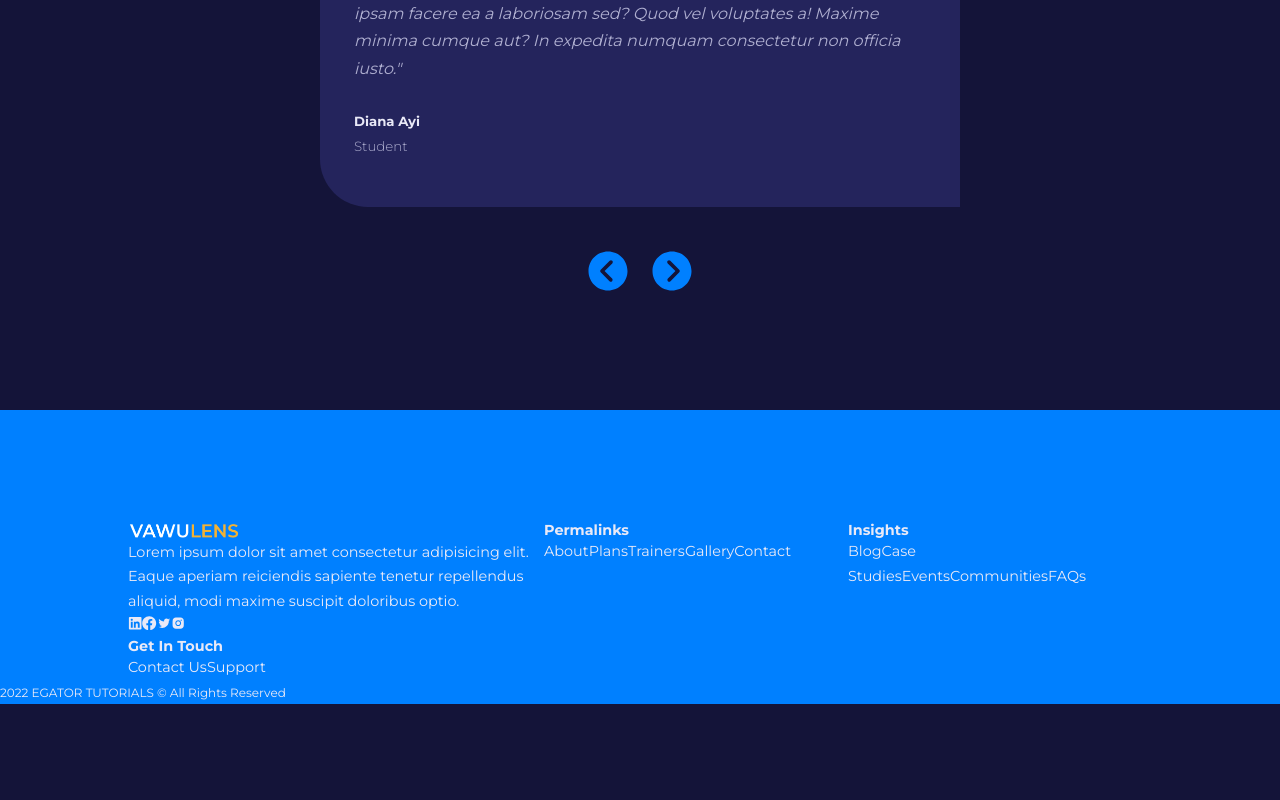
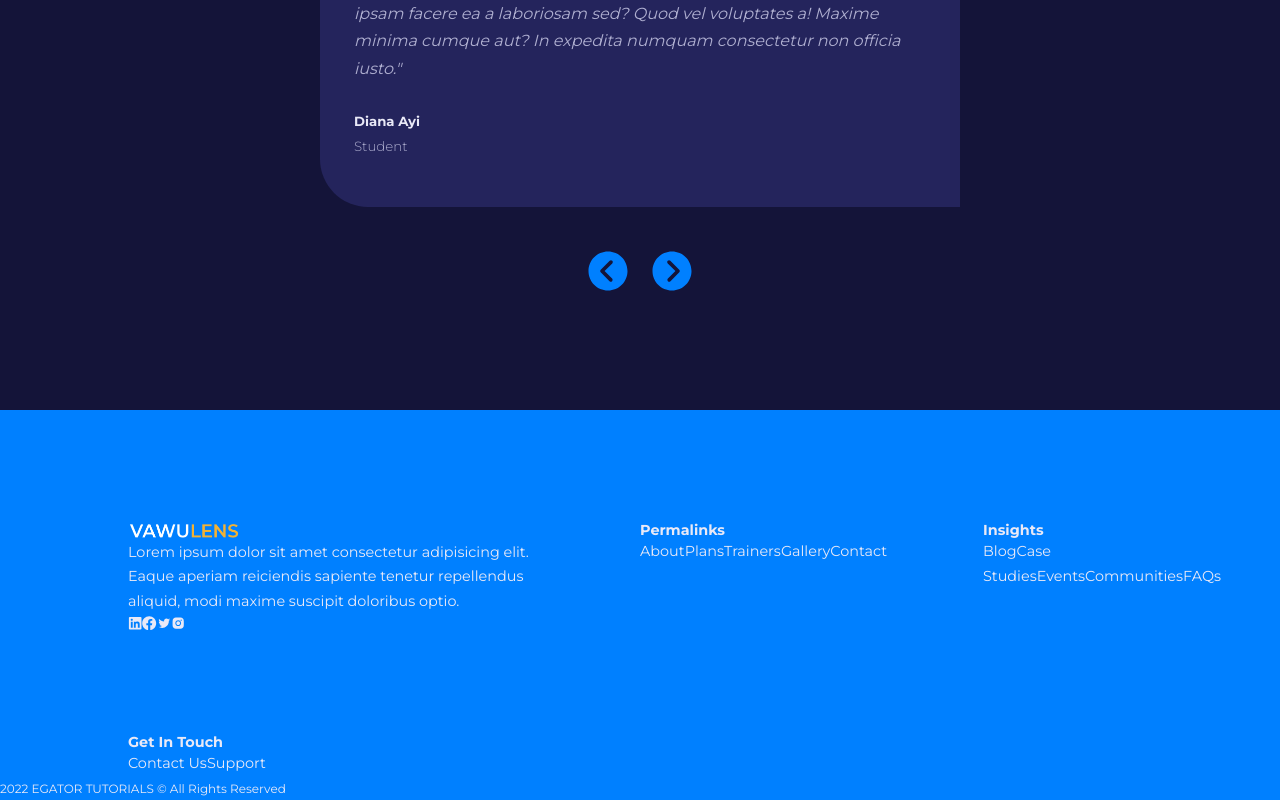
Before and after one commit to erickdc7/react-trainer-website, a React (Create React App) app: page / in a window 1280 px wide. Shown: the part 3188-3988 px from the top of the page. Before the commit the page ends 3892 px from the top, so only its background shows below. Built offline with nearby package versions, Linux system fonts and the light colour scheme; the HTML template or start-up script is replaced by a standard one.

Commit message:
footer__container styles updated to home.css

```diff
--- a/src/pages/home/home.css
+++ b/src/pages/home/home.css
@@ -223,4 +223,5 @@ footer {
 .footer__container {
   display: grid;
   grid-template-columns: 26rem 1fr 1fr;
+  gap: 6rem;
 }
```
